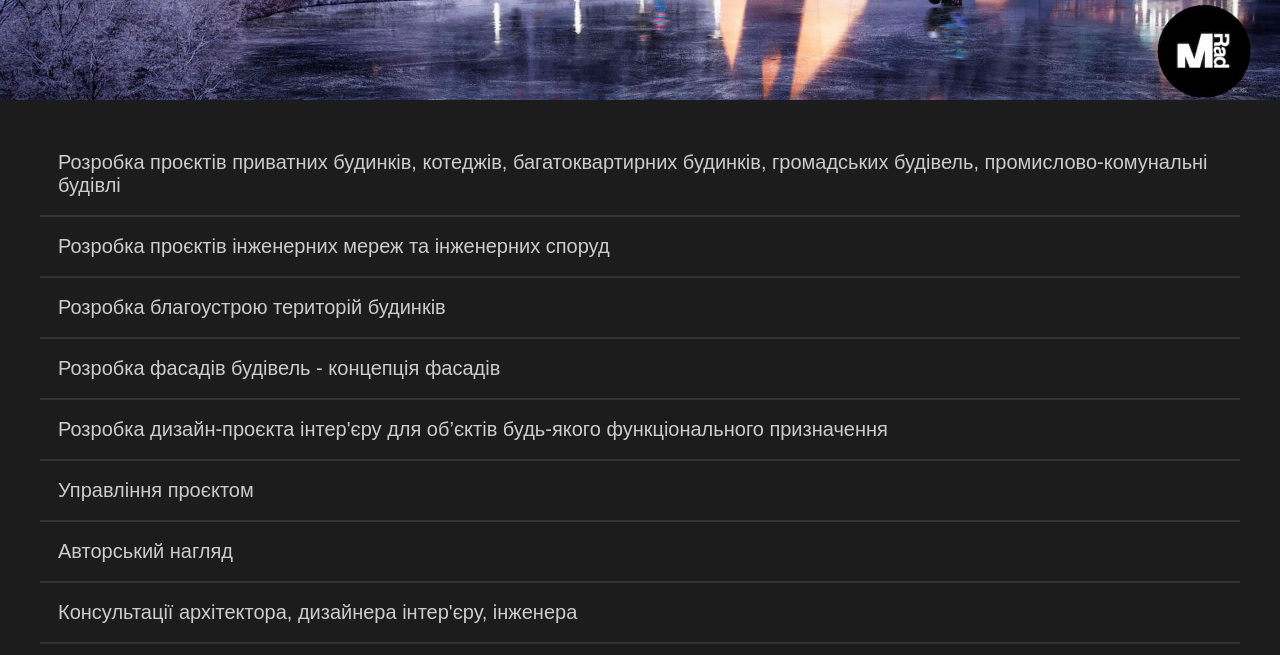
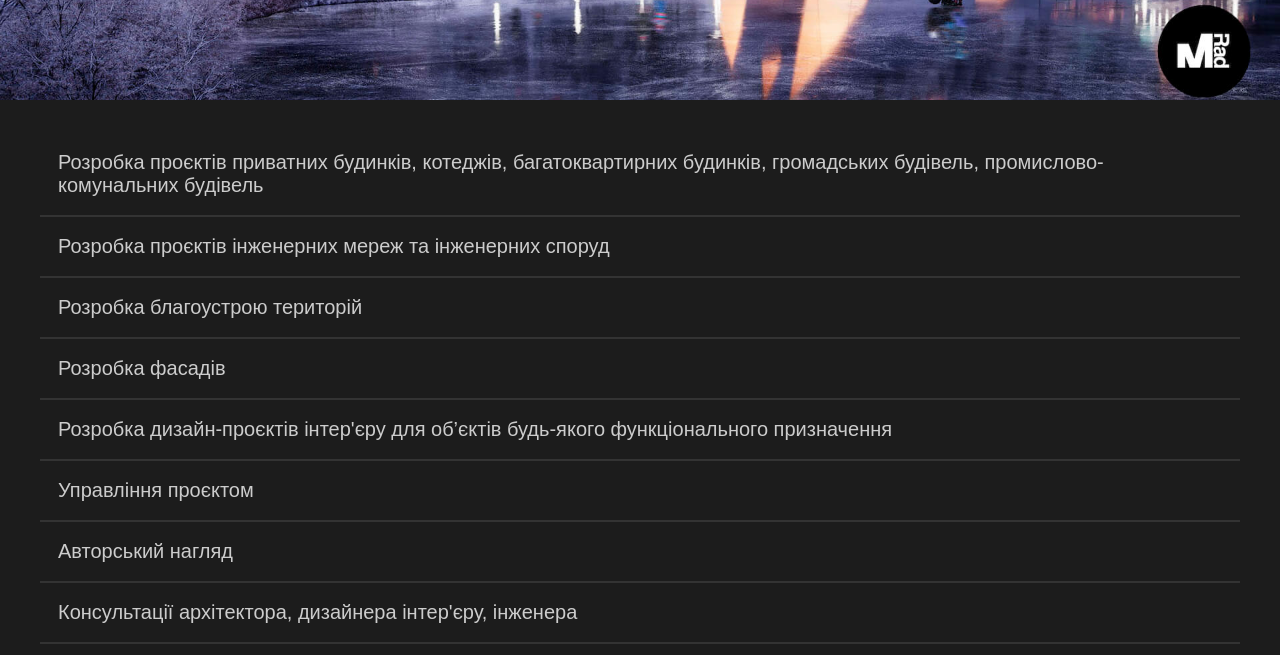
Before and after one commit to Vysserath/BMB, a website: page ua/services.html in a window 1280 px wide. Shown: the part 700-1355 px from the top of the page. Drawn offline with Linux system fonts and the light colour scheme.

Commit message:
services fix

```diff
--- a/src/style/scss/sections/_services.scss
+++ b/src/style/scss/sections/_services.scss
@@ -34,6 +34,7 @@
         overflow: hidden;
         transition: all 0.2s ease-out;
         border-bottom: 2px solid $color-text-alternate;
+        line-height: 1.5;
       }
 }
 .container {
--- a/ua/services.html
+++ b/ua/services.html
@@ -48,7 +48,7 @@
             <div class="container">
                 <h2 class="service__title title"></h2>
 
-                <button class="service__button">Розробка проєктів приватних будинків, котеджів, багатоквартирних будинків, громадських будівель, промислово-комунальні будівлі</button>
+                <button class="service__button">Розробка проєктів приватних будинків, котеджів, багатоквартирних будинків, громадських будівель, промислово-комунальних будівель</button>
                 <div class="service__drop">
                     <p>Ескізне проектування, проектування всіх розділів стадій «П», «Р» та «РП», тривимірне моделювання, підбір матеріалів і устаткування.</p>
                 </div>
@@ -58,17 +58,17 @@
                     <p>Проектування всіх розділів стадій «П», «Р» та «РП», тривимірне моделювання, підбір устаткування.</p>
                 </div>
 
-                <button class="service__button">Розробка благоустрою територій будинків</button>
+                <button class="service__button">Розробка благоустрою територій</button>
                 <div class="service__drop">
                     <p>Включає ескізне проектування і тривимірне моделювання благоустрою території і ландшафтного дизайну, підбір матеріалів і устаткування, розробку комплекту робочих креслень генерального плану, вертикального планування і підпірних стін, схем водовідведення, освітлення і озеленення ділянки. Узгодження зразків матеріалів і елементів благоустрою території.</p>
                 </div>
 
-                <button class="service__button">Розробка фасадів будівель - концепція фасадів</button>
+                <button class="service__button">Розробка фасадів</button>
                 <div class="service__drop">
                     <p>Ескізне проектування і тривимірне моделювання фасадів. Підбір матеріалів зовнішньої обробки. Розробка комплекту робочих креслень для будівництва</p>
                 </div>
 
-                <button class="service__button">Розробка дизайн-проєкта інтер'єру для об’єктів будь-якого функціонального призначення</button>
+                <button class="service__button">Розробка дизайн-проєктів інтер'єру для об’єктів будь-якого функціонального призначення</button>
                 <div class="service__drop">
                     <p>Розробка концепції, комплекту документів, що описують функціональні і дизайнерські рішення, креслення приміщень, підбір меблів та матеріалів, ведення авторського нагляду при виконанні робіт.</p>
                 </div>
```
Also changed, not shown: src/style/css/test/style.css, 1 other file.
